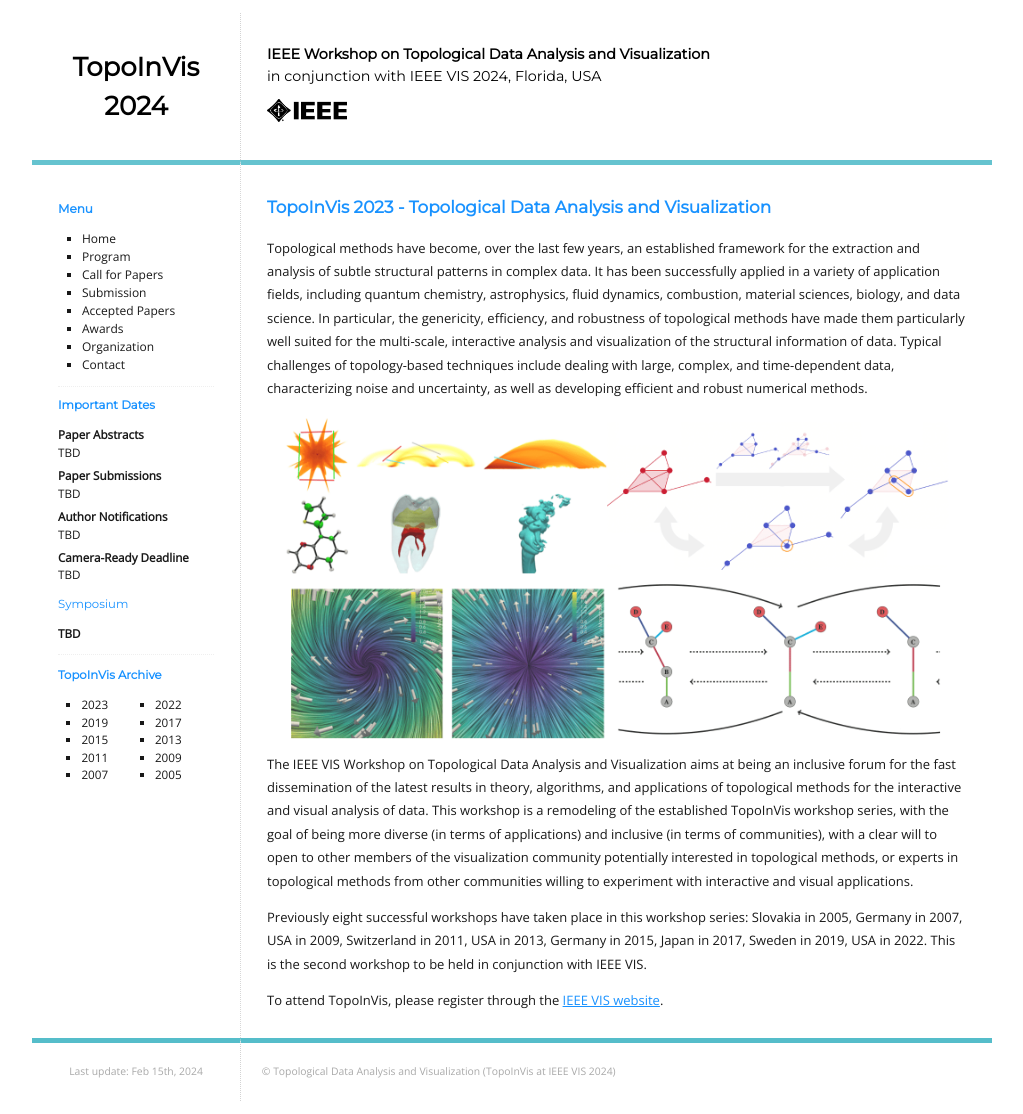
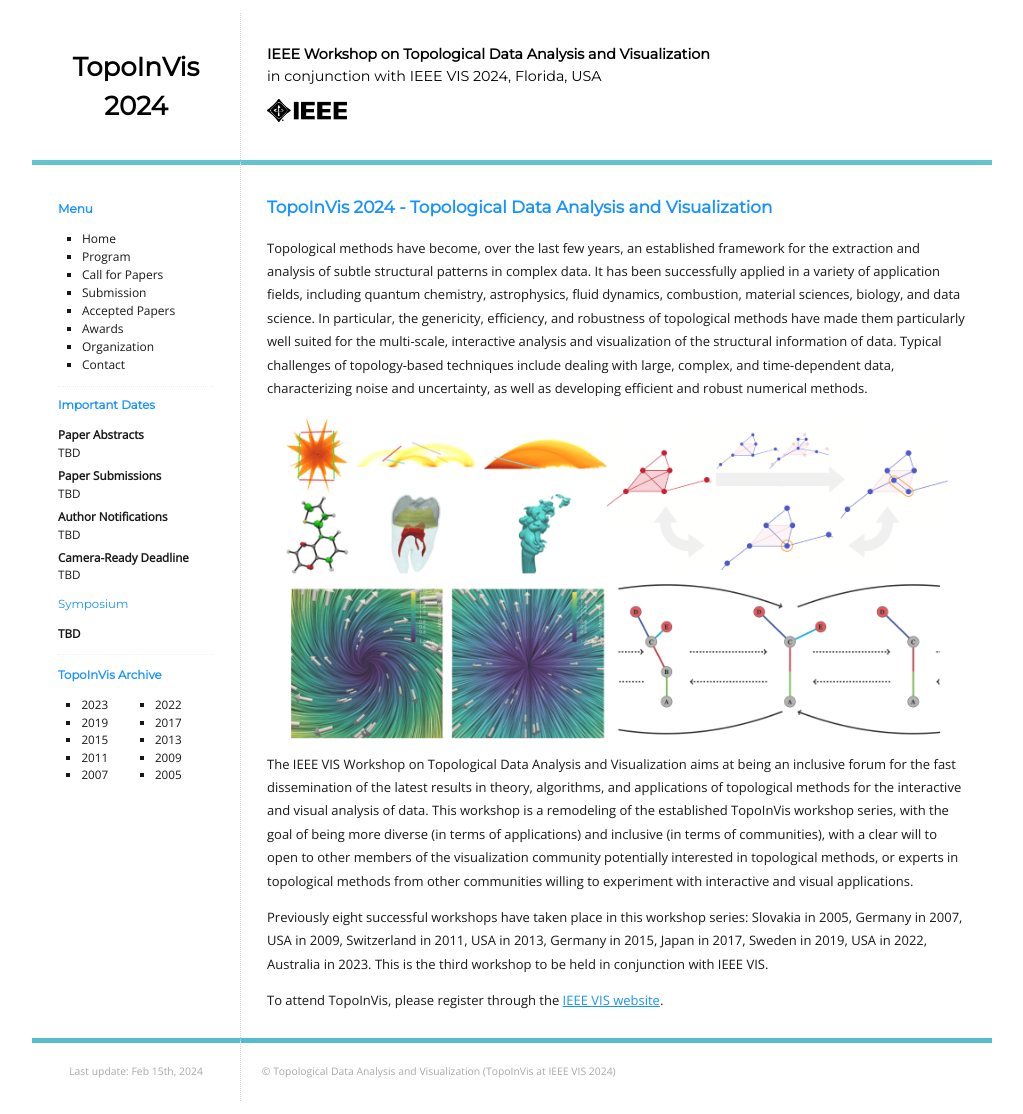
Before and after one commit to TopoInVis-Workshop/2024, a Jekyll site: the page built from _pages/index.md, in a window 1280 px wide. Shown: the whole page, without its empty margins (128-1151 px from the left). Built offline with Jekyll 4.4.1, drawn with Linux system fonts in a browser that asks for light colours.

Commit message:
Update index.md

```diff
--- a/_pages/index.md
+++ b/_pages/index.md
@@ -3,7 +3,7 @@ layout: default
 title: Home
 ---
 
-# TopoInVis 2023 - Topological Data Analysis and Visualization
+# TopoInVis 2024 - Topological Data Analysis and Visualization
 
 
 Topological methods have become, over the last few years, an established
@@ -30,7 +30,7 @@ from other communities willing to experiment with interactive and visual applica
 
 Previously eight successful workshops have taken place in this workshop series:
 Slovakia in 2005, Germany in 2007, USA in 2009, Switzerland in 2011, USA in 2013,
-Germany in 2015, Japan in 2017, Sweden in 2019, USA in 2022. This is the second workshop
+Germany in 2015, Japan in 2017, Sweden in 2019, USA in 2022, Australia in 2023. This is the third workshop
 to be held in conjunction with IEEE VIS.
 
-To attend TopoInVis, please register through the [IEEE VIS website](http://ieeevis.org/year/2023/info/registration/conference-registration).
+To attend TopoInVis, please register through the [IEEE VIS website](http://ieeevis.org/year/2024/info/registration/conference-registration).
```
